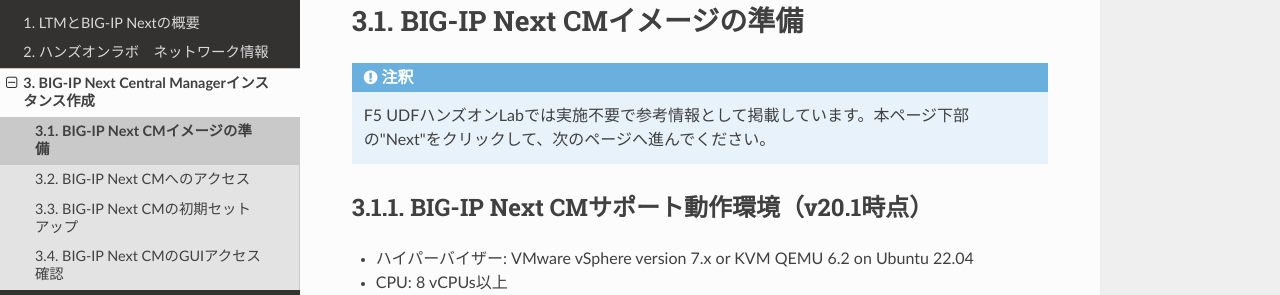
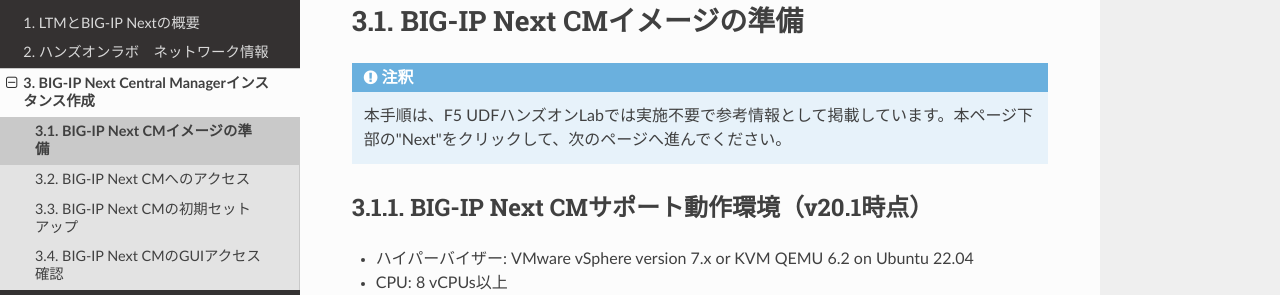
Before and after one commit to BeF5/f5j-easy-setup-next-ltm, a Sphinx documentation site: the page built from docs/content03/module01/module01.rst, in a window 1280 px wide and 1395 px high. Shown: the part 129-424 px from the top of the window. Built offline with Sphinx 7.4.7 and the Read the Docs theme 2.0.0, drawn with Linux system fonts in a browser that asks for light colours.

Commit message:
Update module01.rst

```diff
--- a/docs/content03/module01/module01.rst
+++ b/docs/content03/module01/module01.rst
@@ -2,7 +2,7 @@ BIG-IP Next CMイメージの準備
 ======================================
 
 .. note::
-   F5 UDFハンズオンLabでは実施不要で参考情報として掲載しています。本ページ下部の"Next"をクリックして、次のページへ進んでください。
+   本手順は、F5 UDFハンズオンLabでは実施不要で参考情報として掲載しています。本ページ下部の"Next"をクリックして、次のページへ進んでください。
 
 BIG-IP Next CMサポート動作環境（v20.1時点）
 --------------------------------------
```
